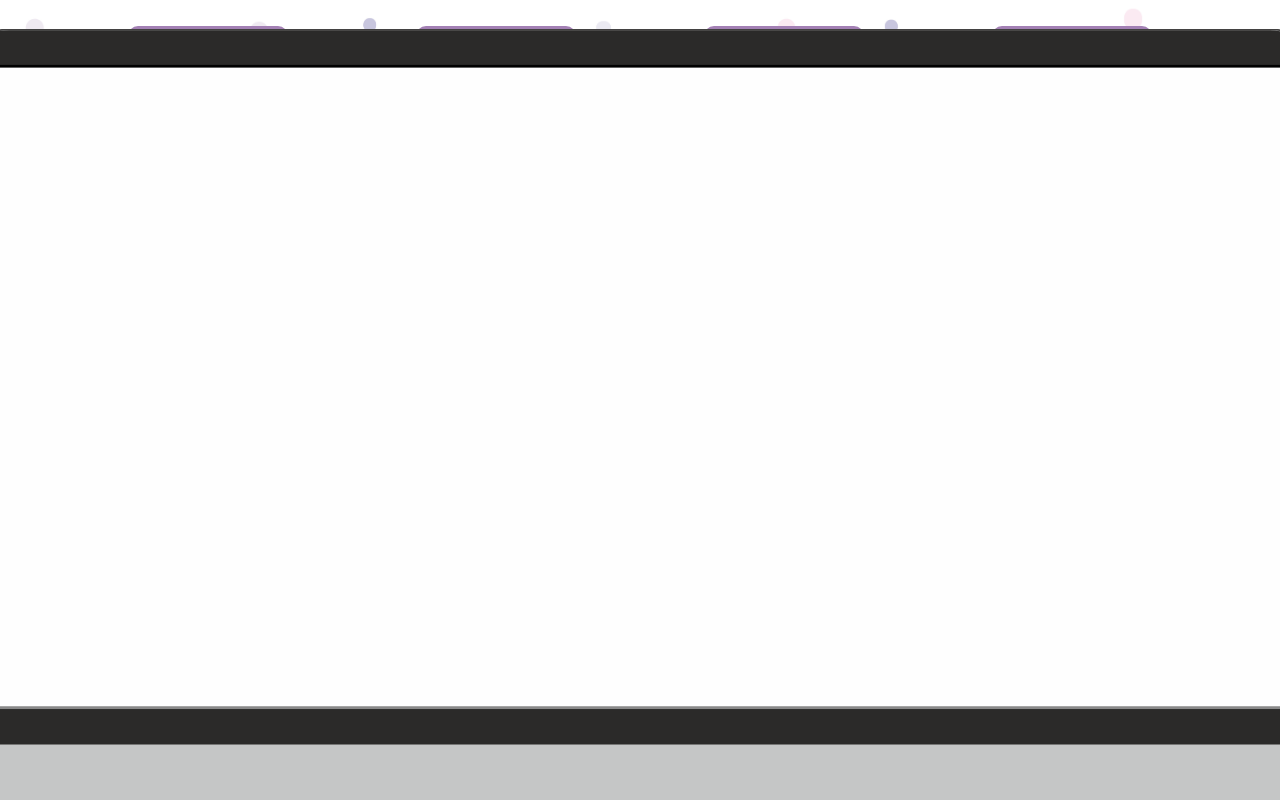
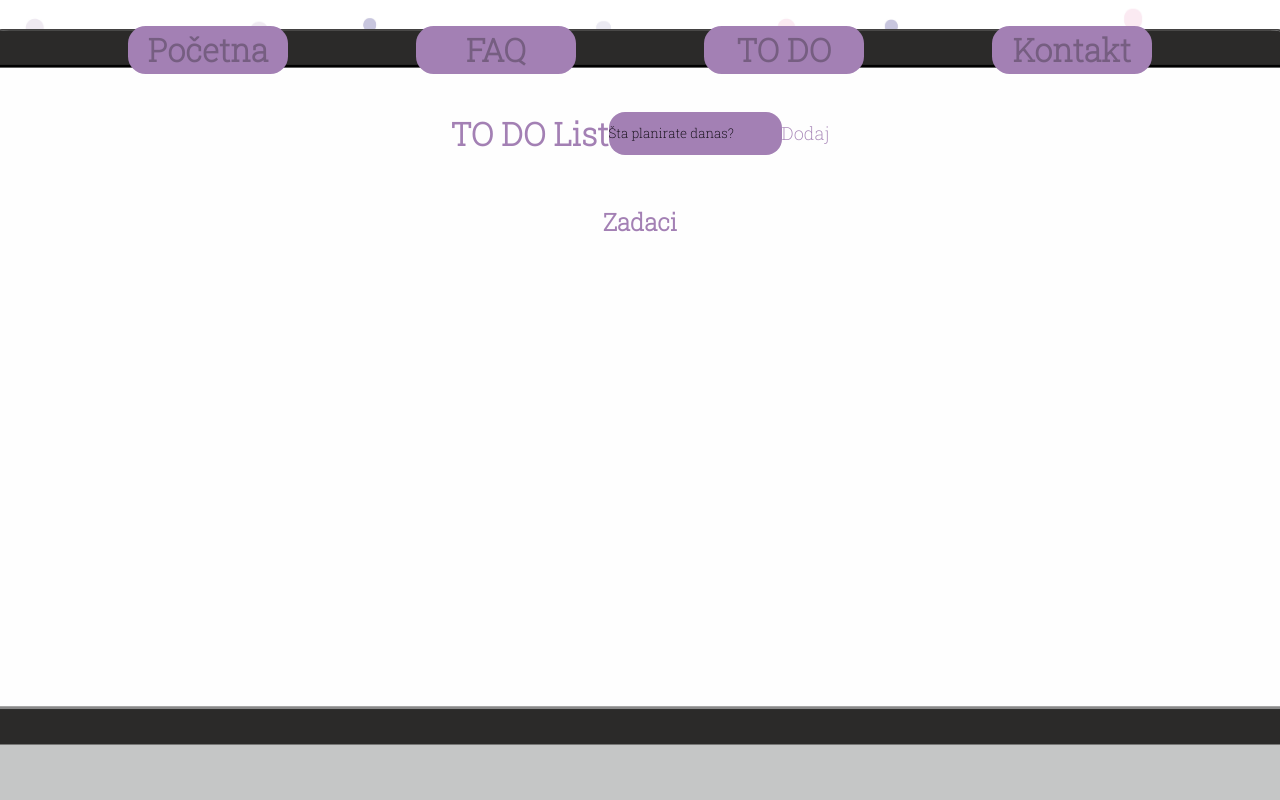
Before and after one commit to IlijaTrifke/EPOS-domaci-HTML, a plain HTML site: page index.html in a window 1280 px wide. Shown: the top 800 px of the page. Drawn offline with Linux system fonts and the light colour scheme.

Commit message:
gotov deo

```diff
--- a/index.html
+++ b/index.html
@@ -16,10 +16,46 @@
       <ul class="nav__links">
         <li><a href="#">Početna</a></li>
         <li><a href="#">FAQ</a></li>
-        <li><a href="#">TO DO</a></li>
+        <li><a href="index.html">TO DO</a></li>
         <li><a href="#">Kontakt</a></li>
       </ul>
     </nav>
+
     <img class="img-okano" src="slike/monitor.svg" alt="" />
+    <div class="todo">
+      <h1>TO DO List</h1>
+      <form id="new-task-form">
+        <input
+          type="text"
+          id="new-task-input"
+          placeholder="Šta planirate danas?"
+        />
+        <input type="submit" id="new-task-submit" value="Dodaj" />
+      </form>
+    </div>
+
+    <main>
+      <section class="task-list">
+        <h1>Zadaci</h1>
+        <!-- <div id="zadaci">
+          <div class="zadatak">
+            <div class="sadrzaj">
+              <input
+                type="text"
+                class="text"
+                value="Moj divni zadatak"
+                readonly
+              />
+            </div>
+
+            <div class="akcije">
+              <button class="edit">Uredi</button>
+              <button class="delete">Obriši</button>
+            </div>
+          </div> -->
+        </div>
+      </section>
+    </main>
+    <script src="main.js"></script>
   </body>
 </html>
--- a/styles/style.css
+++ b/styles/style.css
@@ -2,11 +2,13 @@
   box-sizing: border-box;
   margin: 0;
   padding: 0;
+  font-family: "Roboto Slab", serif;
 }
 body {
   background-image: url(/slike/flowers.jpg);
   background-size: 100%;
   overflow: hidden;
+  /* hidden da ne bi mogao da skrolujes dole */
 }
 nav {
   padding: 2% 0;
@@ -30,20 +32,104 @@ a {
   display: flex;
   justify-content: center;
   align-items: center;
-  font-family: "Roboto Slab", serif;
+
   font-weight: 600;
   font-size: 2rem;
-  color: rgba(26, 24, 24, 0.315);
+  color: rgba(19, 18, 18, 0.315);
   text-decoration: none;
   background-color: rgb(163, 128, 180);
   height: 3rem;
   width: 10rem;
-  border-radius: 10px;
+  border-radius: 1.1rem;
+  /* treba u px border radius,padding margine procenti itd, remove za fontove itd */
 }
 .img-okano {
   position: absolute;
   width: 85rem;
+  /* rade top i left zbog positiona, a transform radi svakako */
   top: 70%;
   left: 50%;
+  /* ima i scale umesto translate, po difoltu je 1 .. da nijeposition absoulte justify content center i align items bi bilo je za y kad je flex*/
   transform: translate(-50%, -50%);
+  z-index: -1;
+  pointer-events: none;
+  /* decko resio */
 }
+.todo {
+  padding: 1% 20%;
+  display: flex;
+  justify-content: center;
+  color: rgb(163, 128, 180);
+  /* pointer-events: none; */
+  /* user-select: none; */
+}
+.task-list {
+  padding: 3% 20%;
+  display: flex;
+  justify-content: center;
+  color: rgb(163, 128, 180);
+
+  font-family: "Roboto Slab", serif;
+}
+
+#new-task-form {
+  display: flex;
+}
+input,
+button {
+  appearance: none;
+  border: none;
+  background: none;
+  outline: none;
+}
+#new-task-input {
+  flex: 1 1 0%;
+
+  background-color: rgb(163, 128, 180);
+  border-radius: 1rem;
+  margin-right: 1 rem;
+  font-size: 1.25 rem;
+}
+#new-task-input::placeholder {
+  color: rgb(7, 4, 10);
+}
+#new-task-submit {
+  color: var(--black);
+  cursor: pointer;
+  transition: 0.4s;
+  font-size: 1.125rem;
+}
+#new-task-submit:hover {
+  opacity: 0.8;
+  color: rgb(7, 2, 10);
+}
+#new-task-submit:active {
+  opacity: 0.6;
+}
+#zadaci .zadatak {
+  display: flex;
+  justify-content: space-between;
+  background-color: rgb(163, 128, 180);
+  border-radius: 1rem;
+}
+#zadaci {
+  padding: 0.5%;
+}
+.zadatak .akcije button {
+  cursor: pointer;
+  transition: 0.4s;
+  font-size: 1.125rem;
+}
+.zadatak .akcije button:hover {
+  opacity: 0.8;
+  color: rgb(7, 2, 10);
+}
+.zadatak .akcije button:active {
+  opacity: 0.6;
+}
+.zadatak .akcije .edit {
+  color: rgb(75, 6, 165);
+}
+.zadatak .akcije .delete {
+  color: rgb(255, 3, 3);
+}
```
Also changed, not shown: main.js (added).
